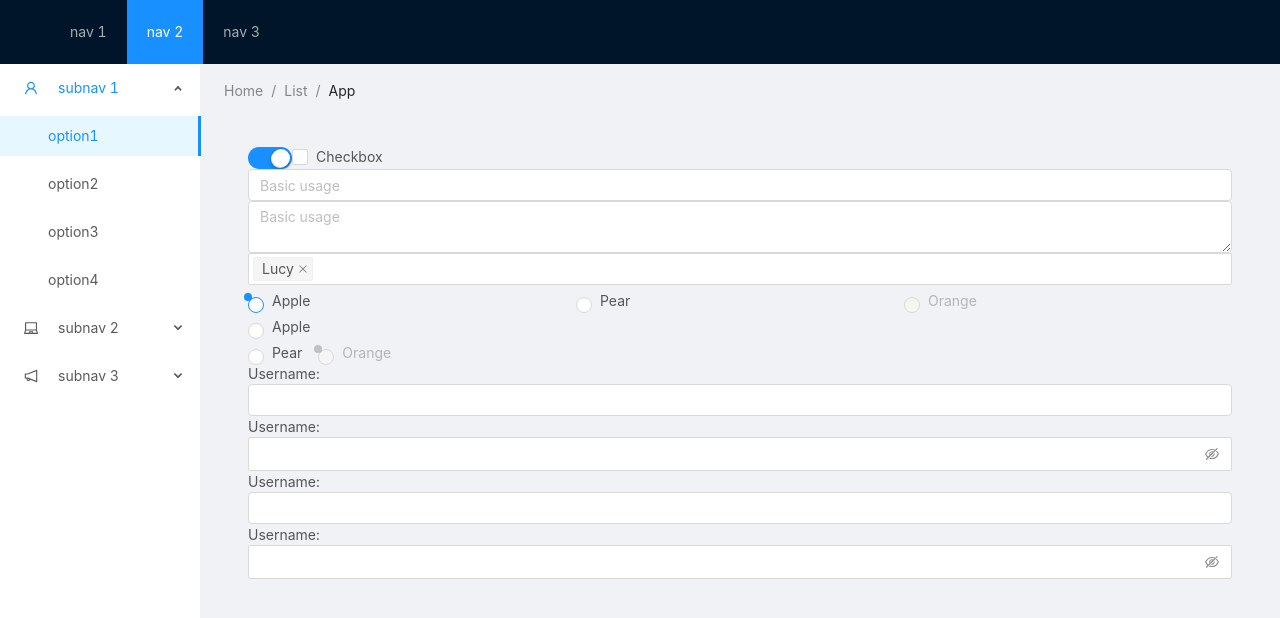
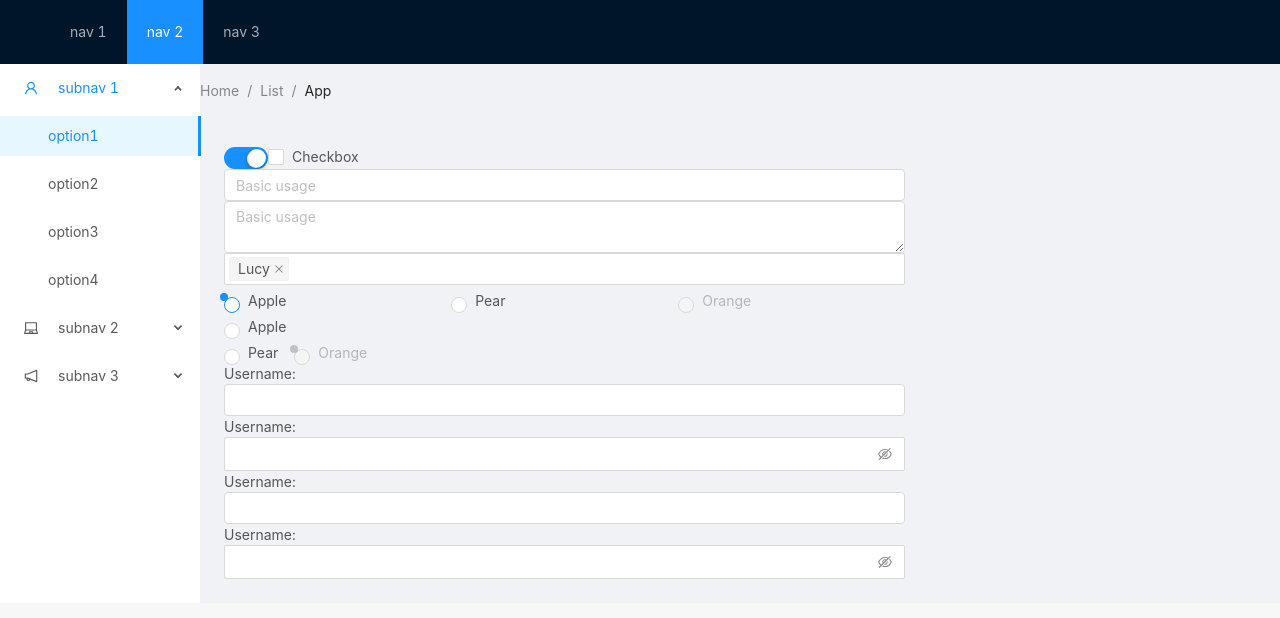
Before and after one commit to lpleiku/nextjs-ant, a Next.js app: page / in a window 1280 px wide. Shown: the top 618 px of the page. Built offline with nearby package versions, Linux system fonts and the light colour scheme.

Commit message:
Update index.js

```diff
--- a/pages/index.js
+++ b/pages/index.js
@@ -56,6 +56,7 @@ const App = () => {
     setCollapsed(collapsed);
   };
   return (
+    <>
     <Layout>
     <Header className="header">
       <div className="logo" />
@@ -65,6 +66,7 @@ const App = () => {
         <Menu.Item key="3">nav 3</Menu.Item>
       </Menu>
     </Header>
+  </Layout>
     <Layout style={{display: 'flex'}}>
       <Sider width={200} className="site-layout-background">
         <Menu
@@ -93,8 +95,8 @@ const App = () => {
           </SubMenu>
         </Menu>
       </Sider>
-      <Layout style={{ padding: '0 24px 24px', width: 'calc(100% - 200px)' }}>
-        <Breadcrumb style={{ margin: '16px 0' }}>
+      <div>
+    <Breadcrumb style={{ margin: '16px 0' }}>
           <Breadcrumb.Item>Home</Breadcrumb.Item>
           <Breadcrumb.Item>List</Breadcrumb.Item>
           <Breadcrumb.Item>App</Breadcrumb.Item>
@@ -178,9 +180,9 @@ const App = () => {
               </Col>
             </Row>
         </Content>
-      </Layout>
+    </div>
     </Layout>
-  </Layout>
+    </>
   );
 };
 
```
